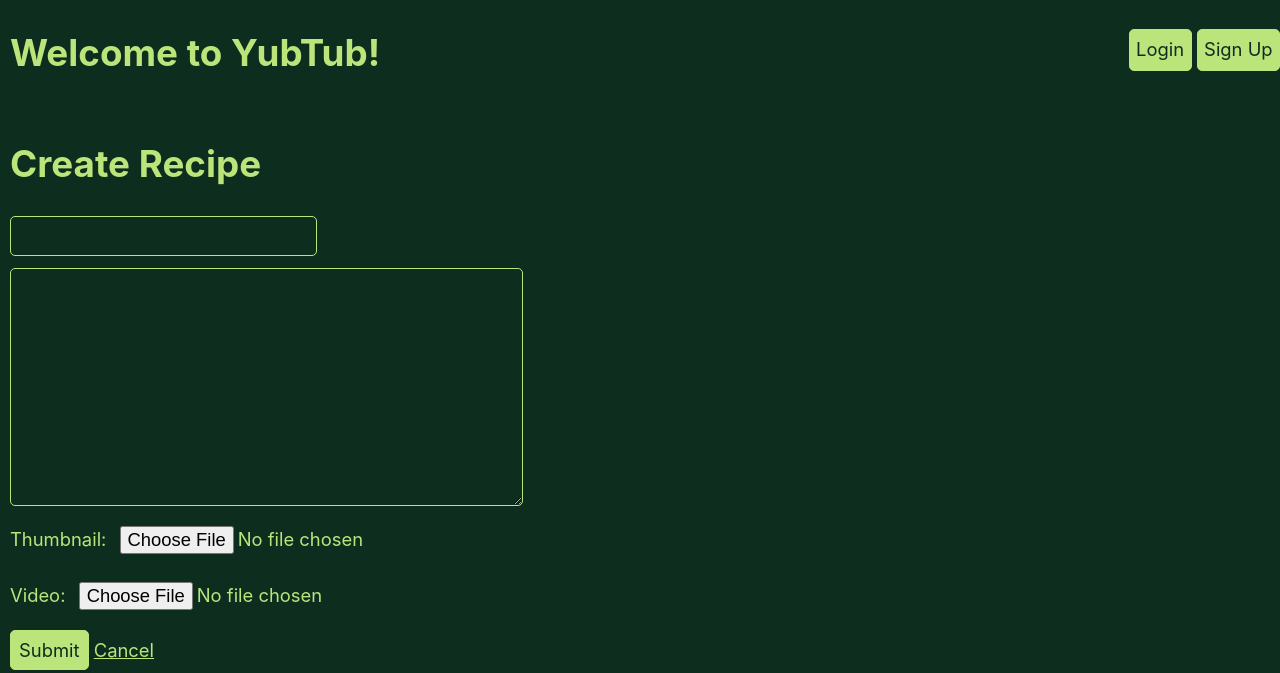
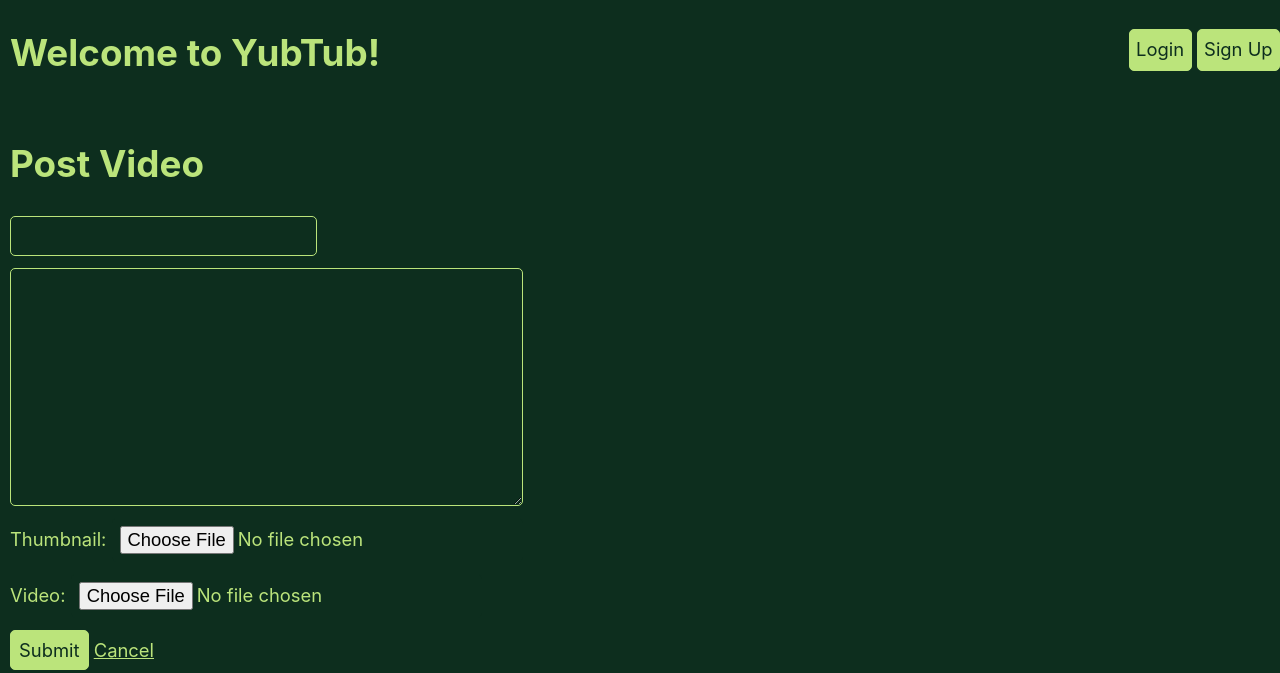
Before and after one commit to ExcessMarrow773/yubtub, a Django app: page /video/ in a window 1280 px wide. Shown: the top 673 px of the page. Run offline with Django 5.2, Linux system fonts and the light colour scheme.

Commit message:
changed things from templates I used

```diff
--- a/app/templates/app/createVideo.html
+++ b/app/templates/app/createVideo.html
@@ -3,7 +3,7 @@
 {% load static %}
 
 {% block page_content %}
-<h1>Create Recipe</h1>
+<h1>Post Video</h1>
 <form method="post" enctype="multipart/form-data">
     {% csrf_token %}
     <div>
```
